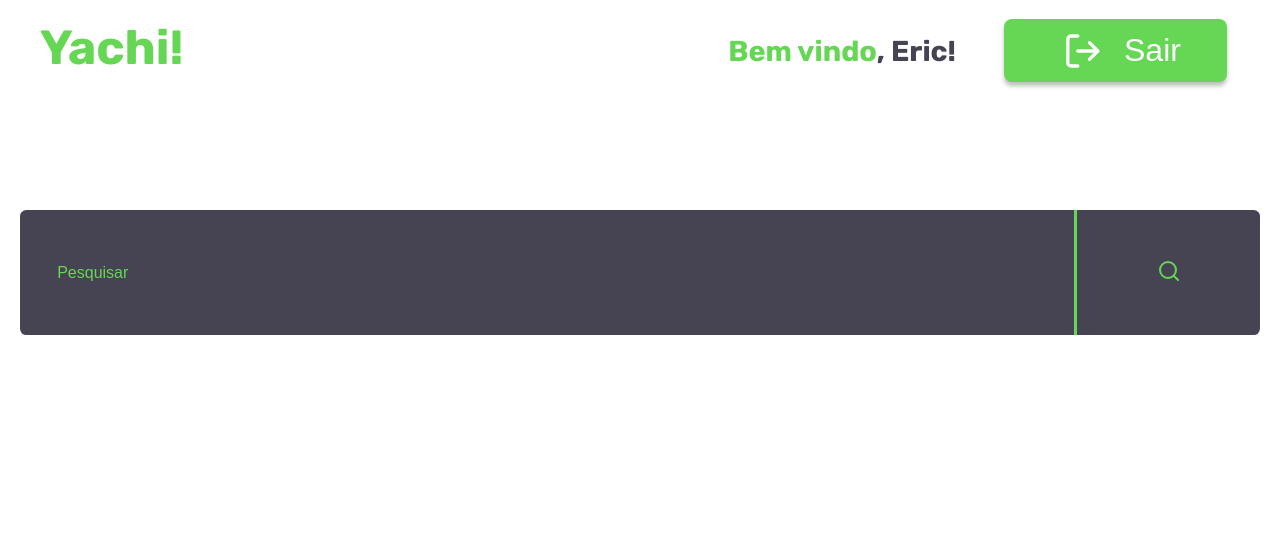
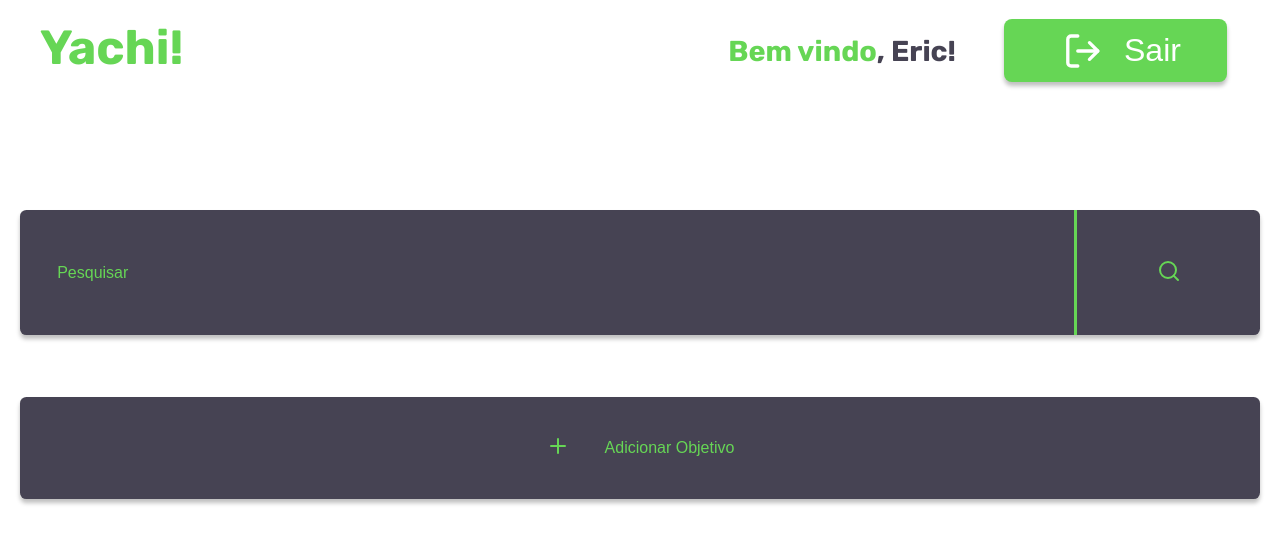
Before and after one commit to eric-araujo/YourAchievements, a React (Create React App) app: page /panel in a window 1280 px wide. Shown: the top 544 px of the page. Built offline with nearby package versions, Linux system fonts and the light colour scheme.

Commit message:
Botao add objetivo

```diff
--- a/src/Pages/Panel/index.js
+++ b/src/Pages/Panel/index.js
@@ -1,6 +1,6 @@
 import HeaderPanel from "../../Components/HeaderPanel";
 import { Link } from "react-router-dom";
-import { Search } from 'react-feather';
+import { Search, Plus } from 'react-feather';
 
 import "./styles.css";
 
@@ -10,9 +10,12 @@ function Panel() {
             <HeaderPanel />
             <main className="container">
                 <div className="columnPanel">
-                    <div className="divSearch">
+                    <div className="divGray">
                         <input type="text" className="search" placeholder="Pesquisar"/>
                         <button type="button" className="iconSearch"><span><Search /></span></button>
+                    </div>
+                    <div className="divGray">
+                        <button className="addObjective"><span><Plus /></span>Adicionar Objetivo</button>
                     </div>
                 </div>
             </main>
--- a/src/Pages/Panel/styles.css
+++ b/src/Pages/Panel/styles.css
@@ -5,12 +5,15 @@
     width: 100%;
 }
 
-.divSearch {
+.divGray {
     display: flex;
     align-items: center;
+
     background-color: var(--color-gray);
+    box-shadow: 0px 4px 4px rgba(0, 0, 0, 0.25);
 
     border-radius: .4rem;
+    margin-bottom: 5%;
 }
 
 .search {
@@ -42,3 +45,22 @@
 .iconSearch > span {
     color: var(--color-green-primary);
 }
+
+.addObjective {
+    width: 100%;
+    padding: 3% 3%;
+    background-color: initial;
+    border: none;
+    cursor: pointer;
+
+    display: flex;
+    align-items: center;
+    justify-content: center;
+
+    color: var(--color-green-primary);
+    font-size: 1rem;
+}
+
+.addObjective > span {
+    margin-right: 3%;
+}
```
